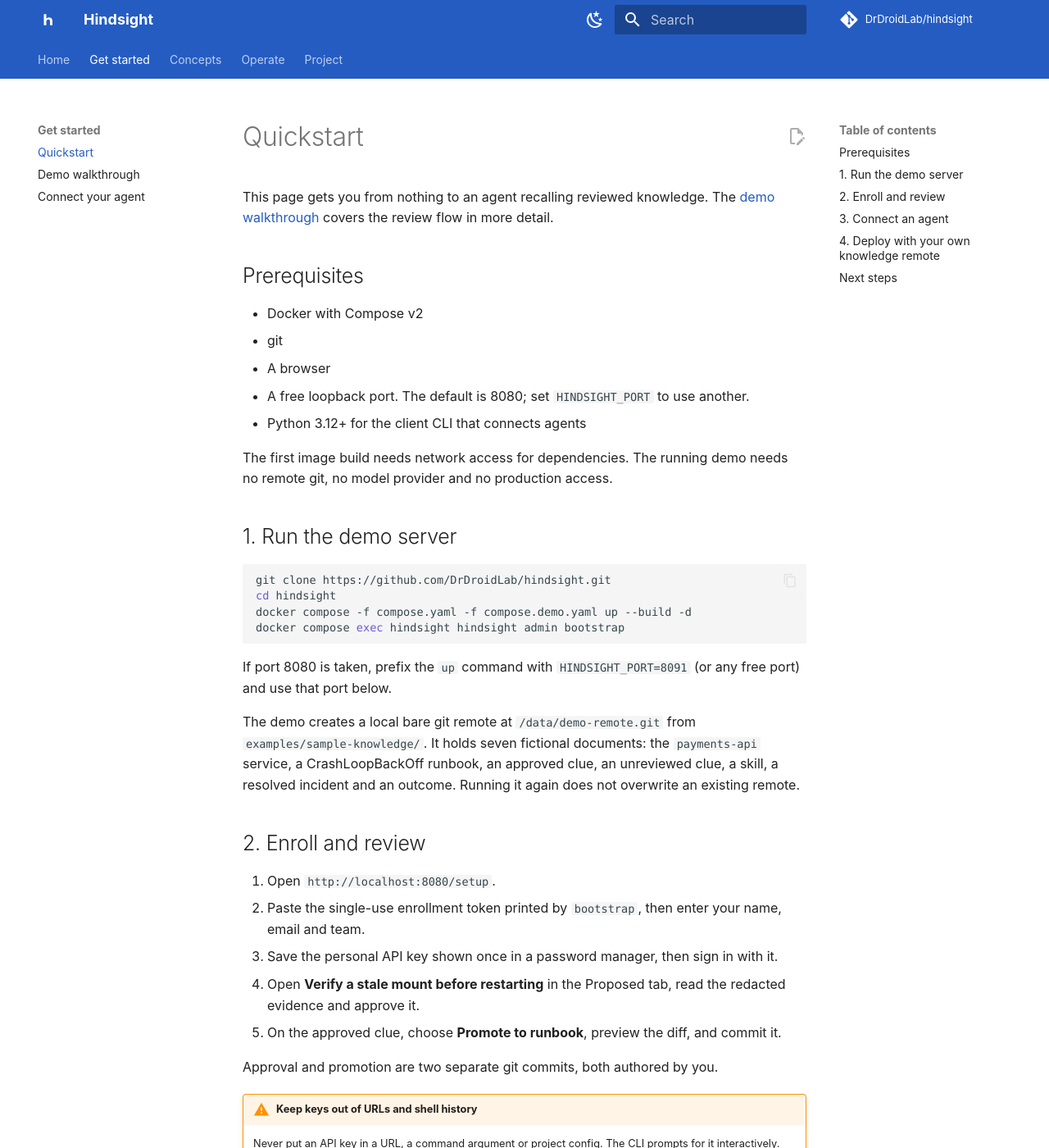
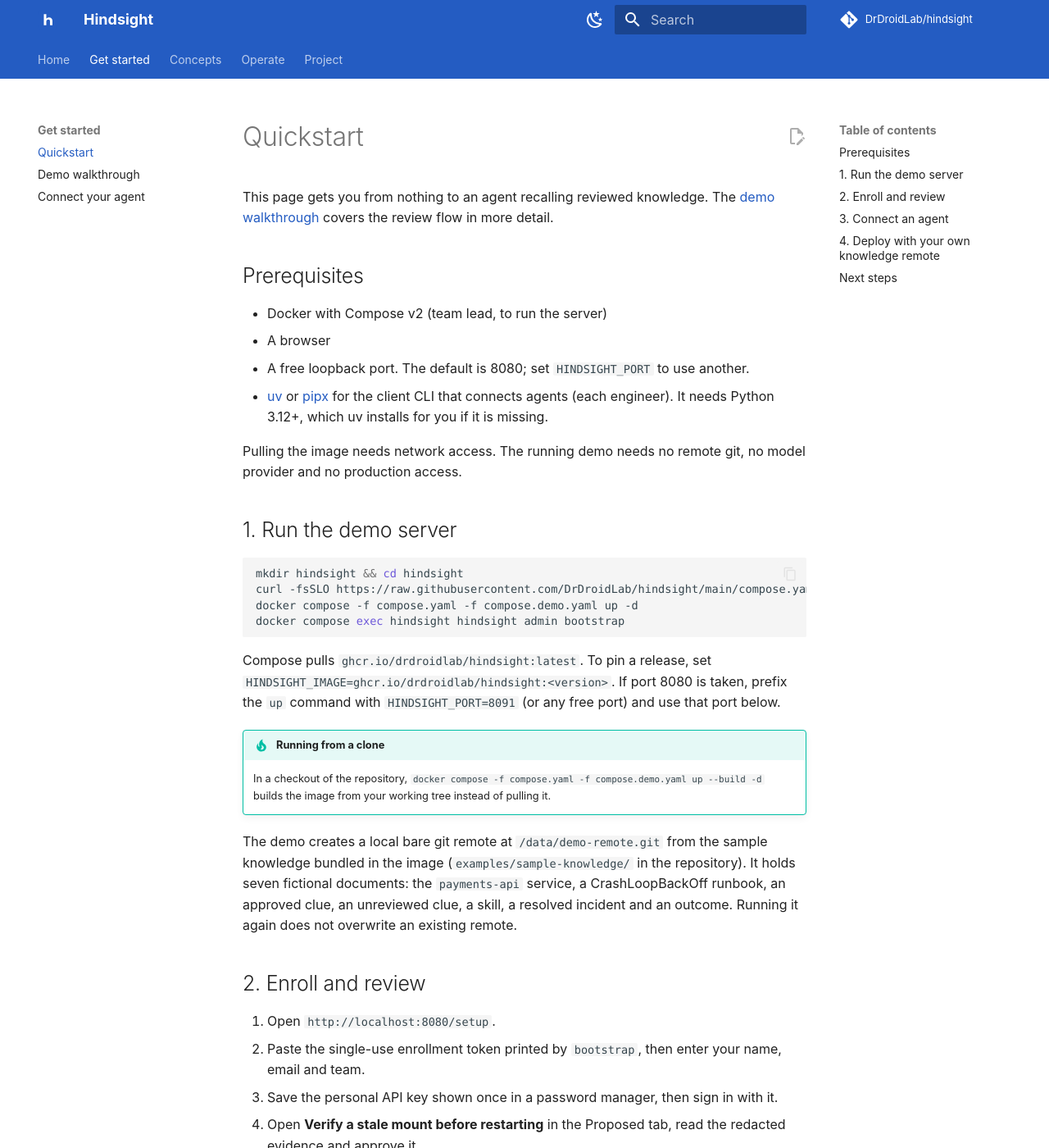
Before and after one commit to DrDroidLab/hindsight, an MkDocs documentation site: the page built from docs/getting-started.md, in a window 1280 px wide and 1400 px high. Shown: the whole window at 82% size. Built offline with MkDocs 1.6.1 and Material for MkDocs 9.7.7, drawn with Linux system fonts in a browser that asks for light colours; comment, search, counter and statistics services are not loaded; some of the changed text lies outside the part shown.

Commit message:
Add PyPI and GHCR release automation; install from published artifacts
- release-pypi.yml: on v* tags, build sdist/wheel, verify the tag matches
  pyproject, check the wheel bundles the UI and sample knowledge, publish
  hindsight-sre to PyPI via Trusted Publishing, and create the GitHub
  release. workflow_dispatch publishes a .devN build to TestPyPI.
- release-image.yml: on v* tags, smoke-test the image, then push
  ghcr.io/drdroidlab/hindsight:<version>, :<major>.<minor> and :latest
  for linux/amd64 and linux/arm64 using GITHUB_TOKEN.
- compose.yaml pulls ghcr.io/drdroidlab/hindsight:latest (overridable with
  HINDSIGHT_IMAGE) and keeps build: . for local builds.
- README and docs: engineers run `uv tool install hindsight-sre` (or pipx);
  team leads fetch the compose files and run `docker compose up -d`.

Co-Authored-By: Claude Opus 5.5 <noreply@anthropic.com>

````diff
--- a/compose.yaml
+++ b/compose.yaml
@@ -1,6 +1,8 @@
+# Pulls the published image. From a clone, `docker compose up --build` builds this checkout instead;
+# set HINDSIGHT_IMAGE to pin a release, e.g. ghcr.io/drdroidlab/hindsight:0.1.0.
 services:
   hindsight:
-    image: hindsight-sre:local
+    image: ${HINDSIGHT_IMAGE:-ghcr.io/drdroidlab/hindsight:latest}
     build: .
     restart: unless-stopped
     init: true
--- a/docs/getting-started.md
+++ b/docs/getting-started.md
@@ -1,7 +1,7 @@
 ---
 seo_title: "Quickstart: install Hindsight with Docker and connect your coding agent"
 description: >-
-  Install Hindsight with Docker Compose, run the offline demo, connect Claude
+  Install Hindsight with Docker Compose and the hindsight-sre CLI, run the offline demo, connect Claude
   Code, Cursor, Codex or Gemini CLI over MCP, and deploy against your own git
   remote.
 ---
@@ -12,26 +12,28 @@ This page gets you from nothing to an agent recalling reviewed knowledge. The [d
 
 ## Prerequisites
 
-- Docker with Compose v2
-- git
+- Docker with Compose v2 (team lead, to run the server)
 - A browser
 - A free loopback port. The default is 8080; set `HINDSIGHT_PORT` to use another.
-- Python 3.12+ for the client CLI that connects agents
+- [uv](https://docs.astral.sh/uv/) or [pipx](https://pipx.pypa.io/) for the client CLI that connects agents (each engineer). It needs Python 3.12+, which uv installs for you if it is missing.
 
-The first image build needs network access for dependencies. The running demo needs no remote git, no model provider and no production access.
+Pulling the image needs network access. The running demo needs no remote git, no model provider and no production access.
 
 ## 1. Run the demo server
 
 ```sh
-git clone https://github.com/DrDroidLab/hindsight.git
-cd hindsight
-docker compose -f compose.yaml -f compose.demo.yaml up --build -d
+mkdir hindsight && cd hindsight
+curl -fsSLO https://raw.githubusercontent.com/DrDroidLab/hindsight/main/compose.yaml -O https://raw.githubusercontent.com/DrDroidLab/hindsight/main/compose.demo.yaml
+docker compose -f compose.yaml -f compose.demo.yaml up -d
 docker compose exec hindsight hindsight admin bootstrap
 ```
 
-If port 8080 is taken, prefix the `up` command with `HINDSIGHT_PORT=8091` (or any free port) and use that port below.
+Compose pulls `ghcr.io/drdroidlab/hindsight:latest`. To pin a release, set `HINDSIGHT_IMAGE=ghcr.io/drdroidlab/hindsight:<version>`. If port 8080 is taken, prefix the `up` command with `HINDSIGHT_PORT=8091` (or any free port) and use that port below.
 
-The demo creates a local bare git remote at `/data/demo-remote.git` from `examples/sample-knowledge/`. It holds seven fictional documents: the `payments-api` service, a CrashLoopBackOff runbook, an approved clue, an unreviewed clue, a skill, a resolved incident and an outcome. Running it again does not overwrite an existing remote.
+!!! tip "Running from a clone"
+    In a checkout of the repository, `docker compose -f compose.yaml -f compose.demo.yaml up --build -d` builds the image from your working tree instead of pulling it.
+
+The demo creates a local bare git remote at `/data/demo-remote.git` from the sample knowledge bundled in the image (`examples/sample-knowledge/` in the repository). It holds seven fictional documents: the `payments-api` service, a CrashLoopBackOff runbook, an approved clue, an unreviewed clue, a skill, a resolved incident and an outcome. Running it again does not overwrite an existing remote.
 
 ## 2. Enroll and review
 
@@ -48,12 +50,10 @@ Approval and promotion are two separate git commits, both authored by you.
 
 ## 3. Connect an agent
 
-Install the client CLI in a virtual environment, log in, and install the integration for your agent:
+Each engineer installs the `hindsight-sre` CLI from PyPI, logs in, and installs the integration for their agent:
 
 ```sh
-python3.12 -m venv .venv
-. .venv/bin/activate
-pip install .
+uv tool install hindsight-sre      # or: pipx install hindsight-sre
 hindsight login --server http://localhost:8080 --scope shared
 hindsight install claude --server http://localhost:8080 --dry-run
 hindsight install claude --server http://localhost:8080
@@ -77,11 +77,15 @@ hindsight review --status proposed
 ## 4. Deploy with your own knowledge remote
 
 ```sh
-cp .env.example .env
+mkdir hindsight-server && cd hindsight-server
+curl -fsSLO https://raw.githubusercontent.com/DrDroidLab/hindsight/main/compose.yaml
+curl -fsSL https://raw.githubusercontent.com/DrDroidLab/hindsight/main/.env.example -o .env
 # Set GIT_REMOTE to a dedicated, sanitized repository and configure git credentials privately.
-docker compose up --build -d
+docker compose up -d
 docker compose exec hindsight hindsight admin bootstrap
 ```
+
+Use a different directory from the demo: Compose names the data volume after the directory, so this keeps demo data out of your deployment. Pin `HINDSIGHT_IMAGE` in `.env` to a released version rather than `latest`.
 
 `GIT_REMOTE` is the only required setting. Everything else is optional and unlocks one feature each:
 
````
Also changed, not shown: README.md (+9 -6 lines), docs/index.md (+4 -4 lines), docs/operations.md (+1 -1 lines), 3 other files.
